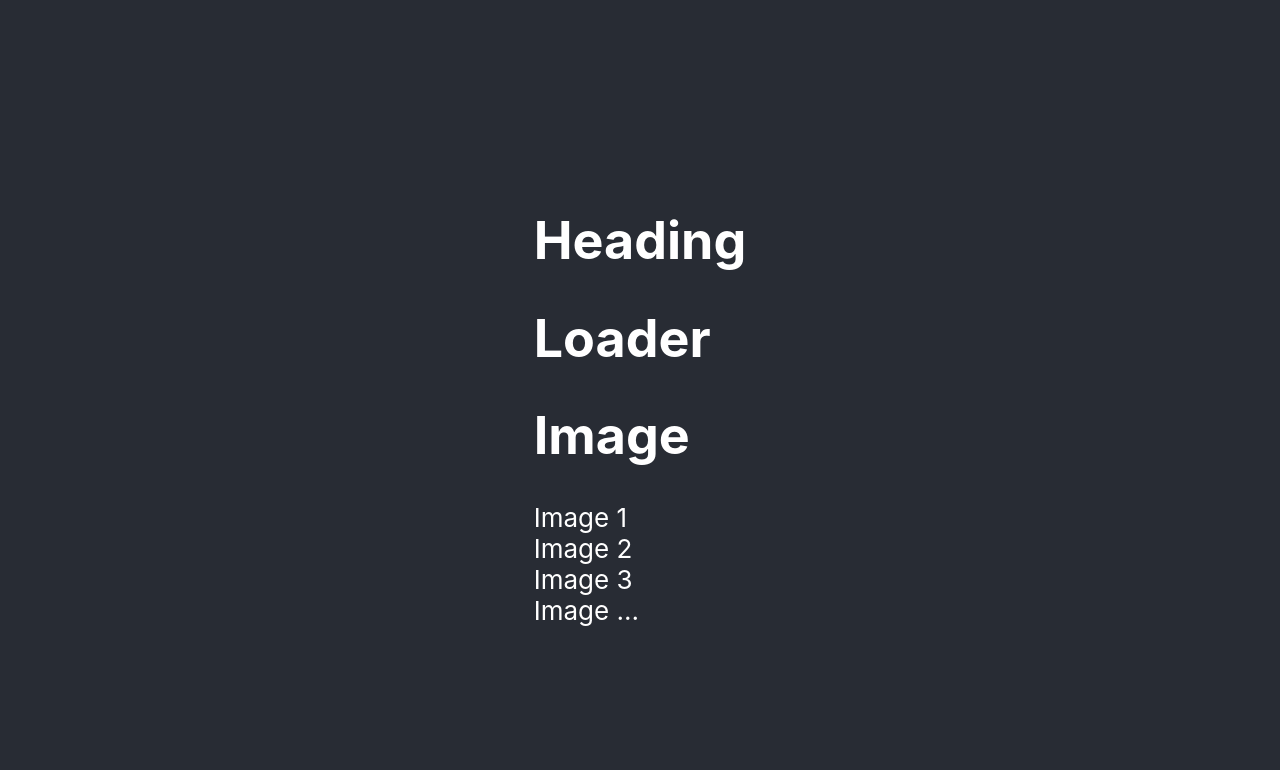
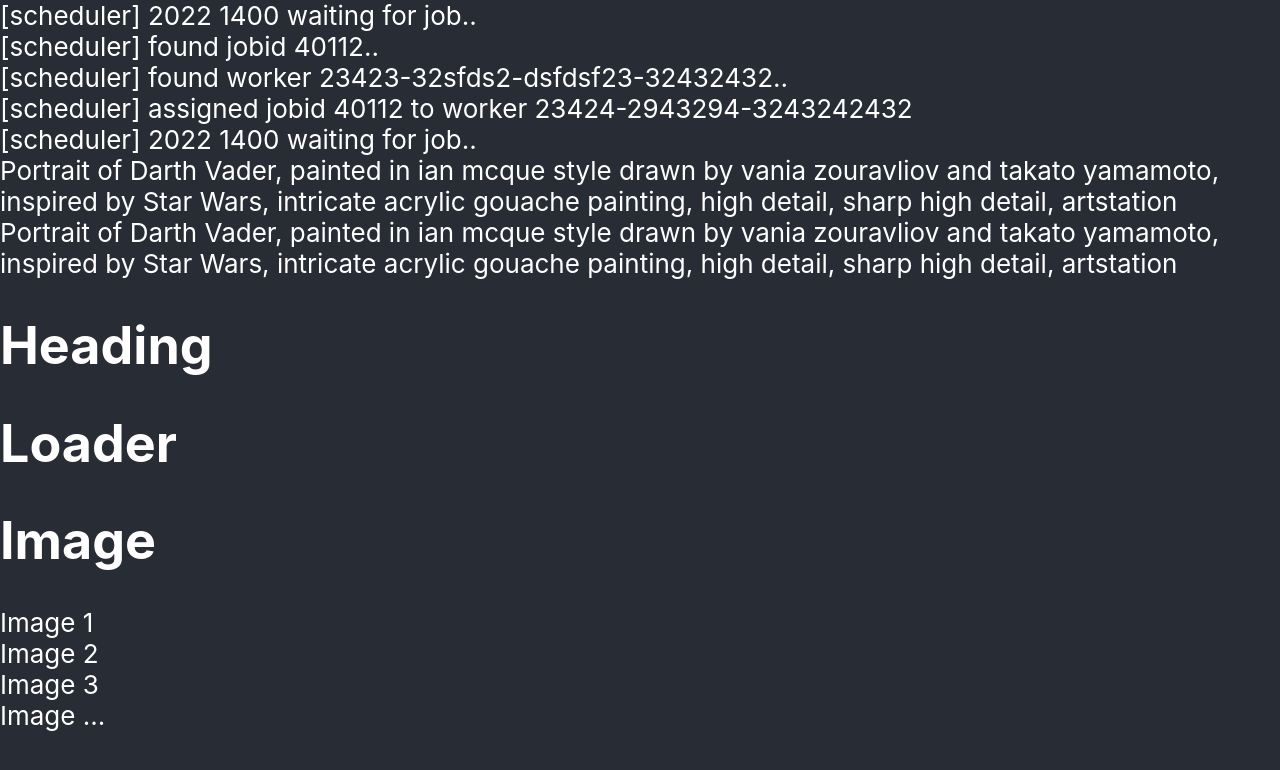
Before and after one commit to 76616c6172/extropic-art-frontend, a React (Create React App) app: page / in a window 1280 px wide. Shown: the top 770 px of the page. Built offline with nearby package versions, Linux system fonts and the light colour scheme; no server answers.

Commit message:
New: Finished Home page mock layout

```diff
--- a/src/custom.scss
+++ /dev/null
@@ -1,5 +0,0 @@
-// Override default variables before the import
-$body-bg: #000;
-
-// Import Bootstrap and its default variables
-@import '~bootstrap/scss/bootstrap.scss';
--- a/src/index.tsx
+++ b/src/index.tsx
@@ -1,28 +1,36 @@
-import React from 'react';
-import ReactDOM from 'react-dom/client';
-import './index.css';
+import React from 'react'
+import ReactDOM from 'react-dom/client'
+import './styles/index.css'
 
 //import 'bootstrap/dist/css/bootstrap.css'; //?
 //import './custom.scss'; //?
-
 //import reportWebVitals from './reportWebVitals/reportWebVitals';
 //import App from './example/App';
-import Navbar from './navbar/Navbar';
+
+// The Components
+import Navbar from './navbar/Navbar'
 import Gallery from './gallery/Gallery'
+import LiveLog from './livelog/LiveLog'
+import JobQueue from './jobqueue/JobQueue'
+import Prompt from './prompt/Prompt'
+
 
 document.title = "Exia"
 
-// This is the root of the page
+// Render the page
 const root = ReactDOM.createRoot(
   document.getElementById('root') as HTMLElement
 );
 root.render(
-
-    // <Navbar />
-
+  // <Navbar />
   <React.StrictMode>
 
-    <Gallery />
+  <div className="py-6 max-w-prose">
+      <LiveLog/>
+      {/* <Prompt/> */ }
+      <JobQueue/>
+      <Gallery/>
+  </div>
 
   </React.StrictMode>
 );
--- /dev/null
+++ b/src/jobqueue/JobQueue.tsx
@@ -0,0 +1,22 @@
+import React from 'react';
+
+export default function JobQueue() {
+  return (
+
+    <div className='py-2'>
+
+      <div className="rounded bg-black px-1 py-1">
+
+          <div className="text-xs py-1 px-1">
+            Portrait of Darth Vader, painted in ian mcque style drawn by vania zouravliov and takato yamamoto, inspired by Star Wars, intricate acrylic gouache painting, high detail, sharp high detail, artstation
+           </div>
+
+          <div className="text-xs py-1 px-1">
+          Portrait of Darth Vader, painted in ian mcque style drawn by vania zouravliov and takato yamamoto, inspired by Star Wars, intricate acrylic gouache painting, high detail, sharp high detail, artstation
+           </div>
+       </div>
+
+    </div>
+
+  );
+}
--- /dev/null
+++ b/src/livelog/LiveLog.tsx
@@ -0,0 +1,21 @@
+import React from 'react';
+
+export default function LiveLog() {
+  return (
+
+    <div className='py-2 '>
+
+      <div className="rounded bg-black min-w-full px-1 py-1 ">
+      {/* <div className='table-header-group '  >Scheduler log</div> */}
+        {/* <div className="text-center">Queue</div> */}
+        <div className="rounded text-xs"> [scheduler] 2022 1400 waiting for job.. </div>
+        <div className="rounded text-xs"> [scheduler] found jobid 40112.. </div>
+        <div className="rounded text-xs"> [scheduler] found worker 23423-32sfds2-dsfdsf23-32432432.. </div>
+        <div className="rounded text-xs"> [scheduler] assigned jobid 40112 to worker 23424-2943294-3243242432</div>
+        <div className="rounded text-xs"> [scheduler] 2022 1400 waiting for job.. </div>
+       </div>
+
+     </div>
+
+  );
+}
--- /dev/null
+++ b/src/prompt/Prompt.tsx
@@ -0,0 +1,15 @@
+import React from 'react';
+
+export default function Prompt() {
+  return (
+
+    <div className="min-width-full py-2">
+
+      <div className="rounded bg-black">
+        <div className="rounded text-xs px-1 py-1"> {'>'} type prompt here etc...</div>
+      </div>
+
+    </div>
+
+  );
+}
--- /dev/null
+++ b/src/styles/globals.css
@@ -0,0 +1,19 @@
+@tailwind base;
+@tailwind components;
+@tailwind utilities;
+
+html,
+body {
+	padding: 0;
+	margin: 0;
+	font-family: -apple-system, BlinkMacSystemFont, Segoe UI, Roboto Ubuntu, Cantarell, Fira Sans, Droid Sans, Helvetica Neue, sans
+}
+
+a {
+	color: inherit;
+	text-decoration: none;
+}
+
+* {
+	box-sizing: border-box;
+}
--- a/src/index.css
+++ b/src/styles/index.css
@@ -1,3 +1,8 @@
+@tailwind base;
+@tailwind components;
+@tailwind utilities;
+
+html,
 body {
   margin: 0;
   font-family: -apple-system, BlinkMacSystemFont, 'Segoe UI', 'Roboto', 'Oxygen',
@@ -11,7 +16,6 @@ body {
   display: flex;
   flex-direction: column;
   align-items: center;
-  justify-content: center;
   font-size: calc(10px + 2vmin);
   color: white;
 }
@@ -21,9 +25,18 @@ code {
     monospace;
 }
 
-/* specific class names below */
+a {
+	color: inherit;
+	text-decoration: none;
+}
 
-.default-header {
+* {
+	box-sizing: border-box;
+}
+
+
+/* specific classes from default react example below */
+.default-react-header {
   background-color: #282c34;
   min-height: 100vh;
   display: flex;
@@ -34,6 +47,6 @@ code {
   color: white;
 }
 
-.default-link {
+.default-react-link {
   color: #61dafb;
 }
```
